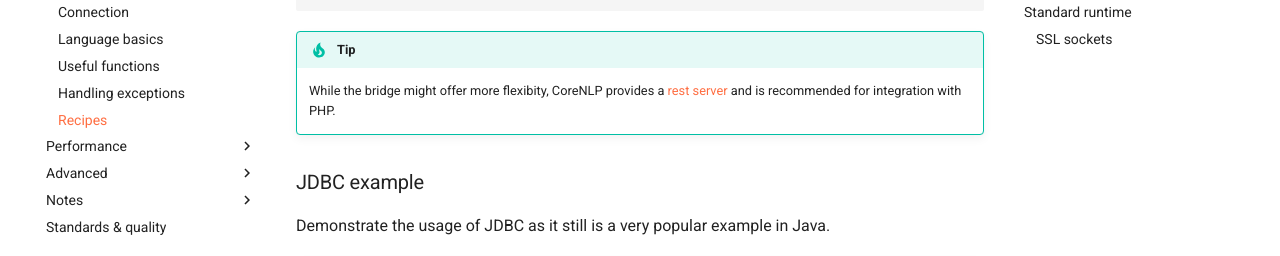
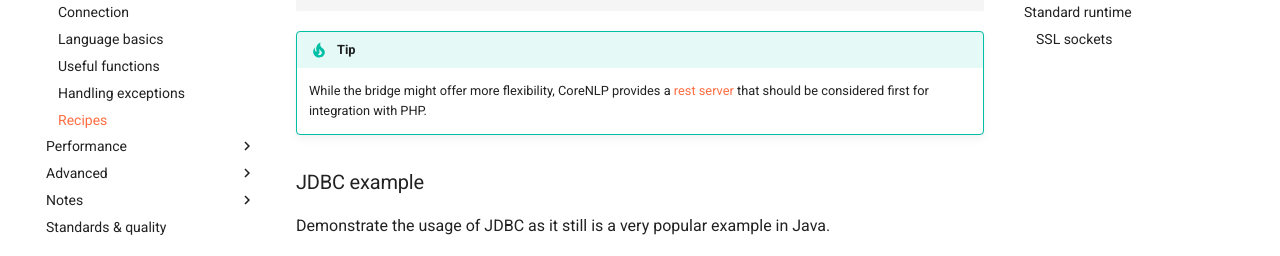
Before and after one commit to belgattitude/soluble-japha, an MkDocs documentation site: the page built from doc/language_recipes.md, in a window 1280 px wide and 900 px high, scrolled down 1064 px. Shown: the part 177-433 px from the top of the window. Built offline with MkDocs 1.6.1 and Material for MkDocs 9.7.7, drawn with Linux system fonts in a browser that asks for light colours; comment, search, counter and statistics services are not loaded; old or Windows-style settings are respelled for this version of MkDocs.

Commit message:
Fixed doc

````diff
--- a/doc/language_recipes.md
+++ b/doc/language_recipes.md
@@ -56,8 +56,8 @@ assertEquals('Hello', $results[2]['words'][0]);
 ```
 
 !!! tip
-    While the bridge might offer more flexibity, CoreNLP provides a [rest server](http://stanfordnlp.github.io/CoreNLP/corenlp-server.html)
-    and is recommended for integration with PHP.
+    While the bridge might offer more flexibility, CoreNLP provides a [rest server](http://stanfordnlp.github.io/CoreNLP/corenlp-server.html)
+    that should be considered first for integration with PHP.
 
 
 ### JDBC example
````
